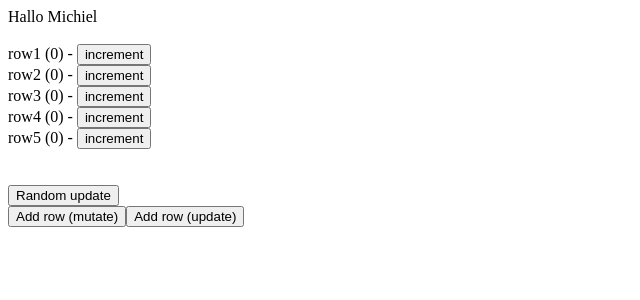
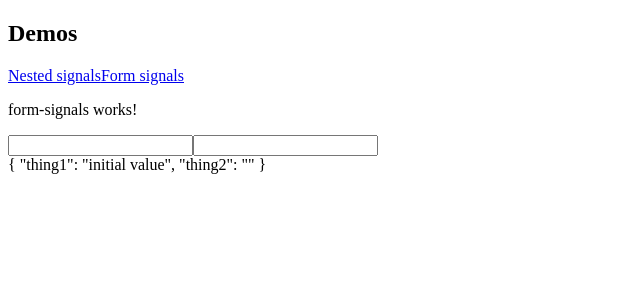
Before and after one commit to michielkikkert/signals, an Angular app: page /form-signals in a window 1280 px wide. Shown: the top 300 px of the page, without its empty margins (0-640 px from the left). Built offline with nearby package versions, Linux system fonts and the light colour scheme.

Commit message:
Added signal forms... whatever the fuck that means ;-)

```diff
--- a/src/app/app.component.html
+++ b/src/app/app.component.html
@@ -1,18 +1,5 @@
-{{ combi() }}
+<h2>Demos</h2>
+<a routerLink="/">Nested signals</a>
+<a routerLink="/form-signals">Form signals</a>
 
-
-<br><br>
-
-<div *ngFor="let row of table()">
-    {{row().value}} ({{row().count}}) - <button (click)="incrementRow(row)">increment</button> <!-- (click)="row().count = row().count + 1" -->
-</div>
-
-
-<br>
-
-<br>
-<button (click)="randomUpdate()">Random update</button>
-
-<br>
-<button (click)="addRowMutate()">Add row (mutate)</button>
-<button (click)="addRowUpdate()">Add row (update)</button>
+<router-outlet></router-outlet>
--- a/src/app/app.component.ts
+++ b/src/app/app.component.ts
@@ -1,89 +1,21 @@
 import {
 	ChangeDetectionStrategy,
-	Component,
-	signal,
-	effect,
-	computed, WritableSignal, Signal
+	Component
 } from '@angular/core';
 import {CommonModule} from '@angular/common';
 
-type signalRow =  WritableSignal<{ value: string, count: number }>
+import {RouterLink, RouterOutlet} from "@angular/router";
+
 
 @Component({
 	selector: 'app-root',
 	templateUrl: './app.component.html',
 	styleUrls: ['./app.component.scss'],
 	standalone: true,
-	imports: [CommonModule],
+	imports: [CommonModule, RouterOutlet, RouterLink],
 	changeDetection: ChangeDetectionStrategy.OnPush
 })
 export class AppComponent {
-	public title:  WritableSignal<string> = signal('Hallo');
-	public name:  WritableSignal<string> = signal('Michiel');
 
-	public combi: Signal<string> = computed(() => {
-		return this.title() + ' ' + this.name();
-	})
-
-	public table:  WritableSignal<signalRow[]> = signal([
-		signal({value: 'row1', count: 0}),
-		signal({value: 'row2', count: 0}),
-		signal({value: 'row3', count: 0}),
-		signal({value: 'row4', count: 0}),
-		signal({value: 'row5', count: 0}),
-	])
-
-	constructor() {
-		effect(() => {
-			console.log('Why do I trigger..?')
-		});
-
-		effect(() => {
-			this.table()
-			console.log('Table Updated!')
-		});
-
-		effect(() => {
-			this.table().forEach(row => row()); // This works nicely!
-			console.log('A row updated!')
-		});
-
-		effect(() => {
-			const row = this.table()[0]();
-			console.log('Row 0 updated to', row.count)
-		});
-
-		effect(() => {
-			this.doStuffWithSignal();
-		})
-	}
-
-	doStuffWithSignal() {
-		const row = this.table()[1]();
-		console.log('effect triggered in function!', row.value);
-	}
-
-	randomUpdate() {
-		const random = Math.floor(Math.random() * this.table().length);
-		this.table()[random].mutate((row) => ({...row, count: row.count++}));
-	}
-
-	addRowMutate() {
-		this.table.mutate((rows) => {
-			rows.push(signal({value: 'added', count: 0}));
-		});
-	}
-
-	addRowUpdate() {
-		this.table.update((rows) => {
-			return [...rows, signal({value: 'added', count: 0})]
-		});
-	}
-
-	incrementRow(row: signalRow): void {
-		row.mutate(row => {
-			row.count++
-		})
-	}
 
 }
--- /dev/null
+++ b/src/app/form-signals/form-signals.component.html
@@ -0,0 +1,10 @@
+<p>form-signals works!</p>
+
+<form>
+    <input type="text" name="thing1" [ngModel]="form().thing1()" (ngModelChange)="form().thing1.set($event)">
+    <input type="text" name="thing1" [ngModel]="form().thing2()" (ngModelChange)="form().thing2.set($event)">
+</form>
+
+<div>{{ computedForm() | json }}</div>
+<div>{{ form().thing1() }}</div>
+<div>{{ form().thing2() }}</div>
--- /dev/null
+++ b/src/app/form-signals/form-signals.component.ts
@@ -0,0 +1,38 @@
+import {Component, signal, computed, effect} from '@angular/core';
+import {JsonPipe} from '@angular/common';
+import {FormsModule, } from "@angular/forms";
+
+@Component({
+  selector: 'app-form-signals',
+  standalone: true,
+  imports: [FormsModule, JsonPipe],
+  template: `<p>form-signals works!</p>
+      <form>
+        <input type="text" name="thing1" [ngModel]="form().thing1()" (ngModelChange)="form().thing1.set($event)">
+        <input type="text" name="thing1" [ngModel]="form().thing2()" (ngModelChange)="form().thing2.set($event)">
+      </form>
+      <div>{{ computedForm() | json }}</div>
+  `,
+  styleUrls: ['./form-signals.component.scss']
+})
+export class FormSignalsComponent {
+
+  form = signal({
+    thing1: signal('initial value'),
+    thing2: signal('')
+  });
+
+  computedForm = computed(() => {
+    const values: any = {};
+    Object.entries(this.form()).forEach( ([control, controlSignal]) => {
+      values[control] = controlSignal();
+    } );
+    return values;
+  })
+
+  constructor() {
+    effect(() => {
+       console.log('FORM:', this.computedForm());
+    })
+  }
+}
--- /dev/null
+++ b/src/app/nested-signals/nested-signals.component.html
@@ -0,0 +1,20 @@
+<h3>Nested signals</h3>
+
+{{ combi() }} <button (click)="name.set('something else')">Change</button>
+
+
+<br><br>
+
+<div *ngFor="let row of table()">
+    {{row().value}} ({{row().count}}) - <button (click)="incrementRow(row)">increment</button> <!-- (click)="row().count = row().count + 1" -->
+</div>
+
+
+<br>
+
+<br>
+<button (click)="randomUpdate()">Random update</button>
+
+<br>
+<button (click)="addRowMutate()">Add row (mutate)</button>
+<button (click)="addRowUpdate()">Add row (update)</button>
--- /dev/null
+++ b/src/app/nested-signals/nested-signals.component.ts
@@ -0,0 +1,89 @@
+import {Component, computed, effect, Signal, signal, WritableSignal} from '@angular/core';
+import { CommonModule } from '@angular/common';
+
+type signalRow =  WritableSignal<{ value: string, count: number }>
+
+@Component({
+  selector: 'app-nested-signals',
+  standalone: true,
+  imports: [CommonModule],
+  templateUrl: './nested-signals.component.html',
+  styleUrls: ['./nested-signals.component.scss']
+})
+export class NestedSignalsComponent {
+  public title:  WritableSignal<string> = signal('Hallo');
+  public name:  WritableSignal<string> = signal('Michiel');
+
+  public combi: Signal<string> = computed(() => {
+    return this.title() + ' ' + this.name();
+  })
+
+  public table:  WritableSignal<signalRow[]> = signal([
+    signal({value: 'row1', count: 0}),
+    signal({value: 'row2', count: 0}),
+    signal({value: 'row3', count: 0}),
+    signal({value: 'row4', count: 0}),
+    signal({value: 'row5', count: 0}),
+  ])
+
+  firstRow = computed(() => {
+    return this.table()[0];
+  });
+
+  constructor() {
+
+    effect(() => {
+      console.log('--> First row computed approach', this.firstRow()())
+    });
+
+    effect(() => {
+      console.log('without equality', this.table()[0]());
+    })
+
+    // effect(() => {
+    // 	console.log('Why do I trigger..?')
+    // });
+
+    effect(() => {
+      this.table()
+      console.log('Table Updated!')
+    });
+
+    // effect(() => {
+    // 	this.table().forEach(row => row()); // This works nicely!
+    // 	console.log('A row updated!')
+    // });
+
+    // effect(() => {
+    // 	this.doStuffWithSignal();
+    // })
+  }
+
+  doStuffWithSignal() {
+    const row = this.table()[1]();
+    console.log('effect triggered in function!', row.value);
+  }
+
+  randomUpdate() {
+    const random = Math.floor(Math.random() * this.table().length);
+    this.table()[random].mutate((row) => ({...row, count: row.count++}));
+  }
+
+  addRowMutate() {
+    this.table.mutate((rows) => {
+      rows.push(signal({value: 'added', count: 0}));
+    });
+  }
+
+  addRowUpdate() {
+    this.table.update((rows) => {
+      return [...rows, signal({value: 'added', count: 0})]
+    });
+  }
+
+  incrementRow(row: signalRow): void {
+    row.mutate(row => {
+      row.count++
+    })
+  }
+}
--- a/src/main.ts
+++ b/src/main.ts
@@ -1,4 +1,21 @@
 import { bootstrapApplication } from '@angular/platform-browser';
 import { AppComponent } from './app/app.component';
+import {importProvidersFrom} from "@angular/core";
+import {RouterModule} from "@angular/router";
+import {NestedSignalsComponent} from "./app/nested-signals/nested-signals.component";
+import {FormSignalsComponent} from "./app/form-signals/form-signals.component";
 
-bootstrapApplication(AppComponent);
+bootstrapApplication(AppComponent, {
+	providers: [
+		importProvidersFrom(RouterModule.forRoot([
+			{
+				path: '',
+				component: NestedSignalsComponent
+			},
+			{
+				path: 'form-signals',
+				component: FormSignalsComponent
+			}
+		]))
+	]
+});
```
Also changed, not shown: src/app/form-signals/form-signals.component.scss (added), src/app/nested-signals/nested-signals.component.scss (added), 2 other files (tests, documents, lock files or other folders).
